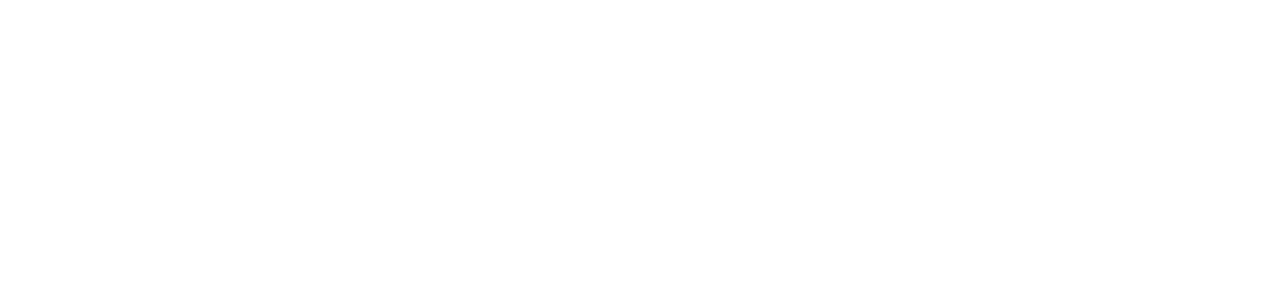
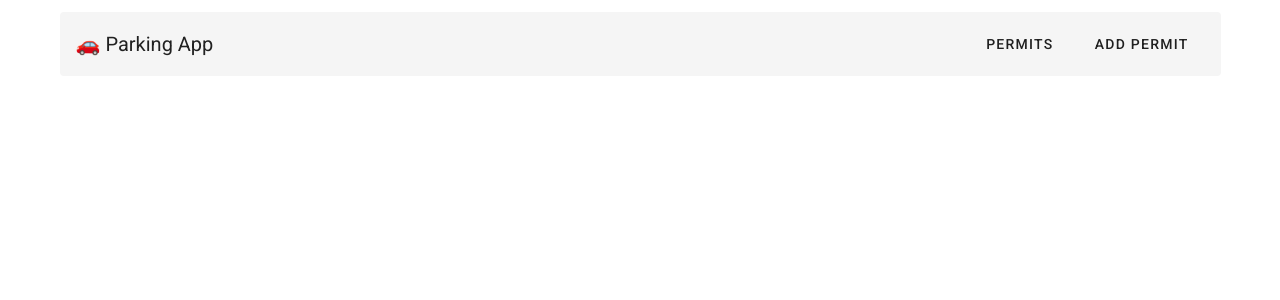
Before and after one commit to 7coder/parking-app-ui, a Vue app: page /about in a window 1280 px wide. Shown: the top 300 px of the page. Built offline with nearby package versions, Linux system fonts and the light colour scheme.

Commit message:
Rename views. Navigation compoenent added

```diff
--- a/src/App.vue
+++ b/src/App.vue
@@ -1,17 +1,26 @@
 <template>
   <v-app>
     <v-main>
-      <router-view />
+      <v-container>
+        <v-row justify="center">
+          <v-col cols="12">
+            <Navigation></Navigation>
+            <router-view />
+          </v-col>
+        </v-row>
+      </v-container>
     </v-main>
   </v-app>
 </template>
 
 <script>
+import Navigation from "./components/Navigation.vue";
+
 export default {
   name: "App",
-
   data: () => ({
     //
-  })
+  }),
+  components: { Navigation }
 };
 </script>
--- /dev/null
+++ b/src/components/Navigation.vue
@@ -0,0 +1,14 @@
+<template>
+  <v-toolbar color="grey lighten-4" flat class="rounded">
+    <v-toolbar-title class="grey--text text--darken-4">🚗 Parking App</v-toolbar-title>
+    <v-spacer></v-spacer>
+    <v-btn text class="mr-2" to="/" exact>Permits</v-btn>
+    <v-btn text to="/addPermit" exact>Add permit</v-btn>
+  </v-toolbar>
+</template>
+
+<script>
+export default {
+  name: "NavigationComponent"
+};
+</script>
--- a/src/router/index.js
+++ b/src/router/index.js
@@ -7,16 +7,16 @@
 const routes = [
   {
     path: "/",
-    name: "plateList",
+    name: "permitList",
     component: PlateListView
   },
   {
-    path: "/addPlate",
-    name: "addPlate",
+    path: "/addPermit",
+    name: "addPermit",
     // route level code-splitting
     // this generates a separate chunk (about.[hash].js) for this route
     // which is lazy-loaded when the route is visited.
-    component: () => import(/* webpackChunkName: "about" */ "../views/AddPlateView.vue")
+    component: () => import(/* webpackChunkName: "about" */ "../views/addPermit.vue")
   }
 ];
 
--- a/src/views/PlateListView.vue
+++ b/src/views/PermitListView.vue
@@ -4,7 +4,7 @@
 
 <script>
 export default {
-  name: "PlateListView",
+  name: "PermitListView",
 
   components: {}
 };
```
Also changed, not shown: src/views/AddPermitView.vue (renamed from src/views/AddPlateView.vue).
